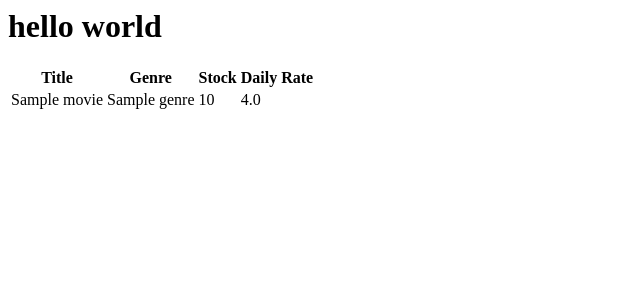
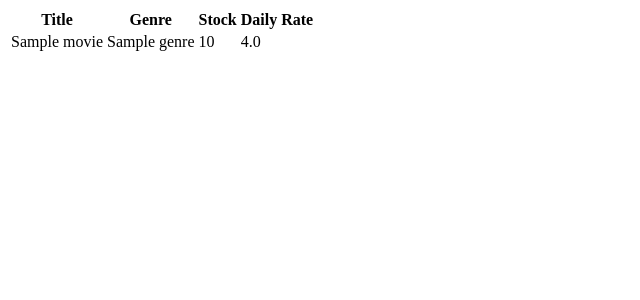
Before and after one commit to attackpiggy/vidly, a Django app: page /movies/ in a window 1280 px wide. Shown: the top 300 px of the page, without its empty margins (0-640 px from the left). Run offline with Django 3.2, Linux system fonts and the light colour scheme; tables that the repository leaves empty hold one stand-in row (values such as "Sample post").

Commit message:
Update index.html
removed idiotic message

```diff
--- a/movies/templates/index.html
+++ b/movies/templates/index.html
@@ -1,6 +1,4 @@
-<h1>
-  hello world
-</h1>
+
 <table class="table">
   <thead>
     <tr>
```
